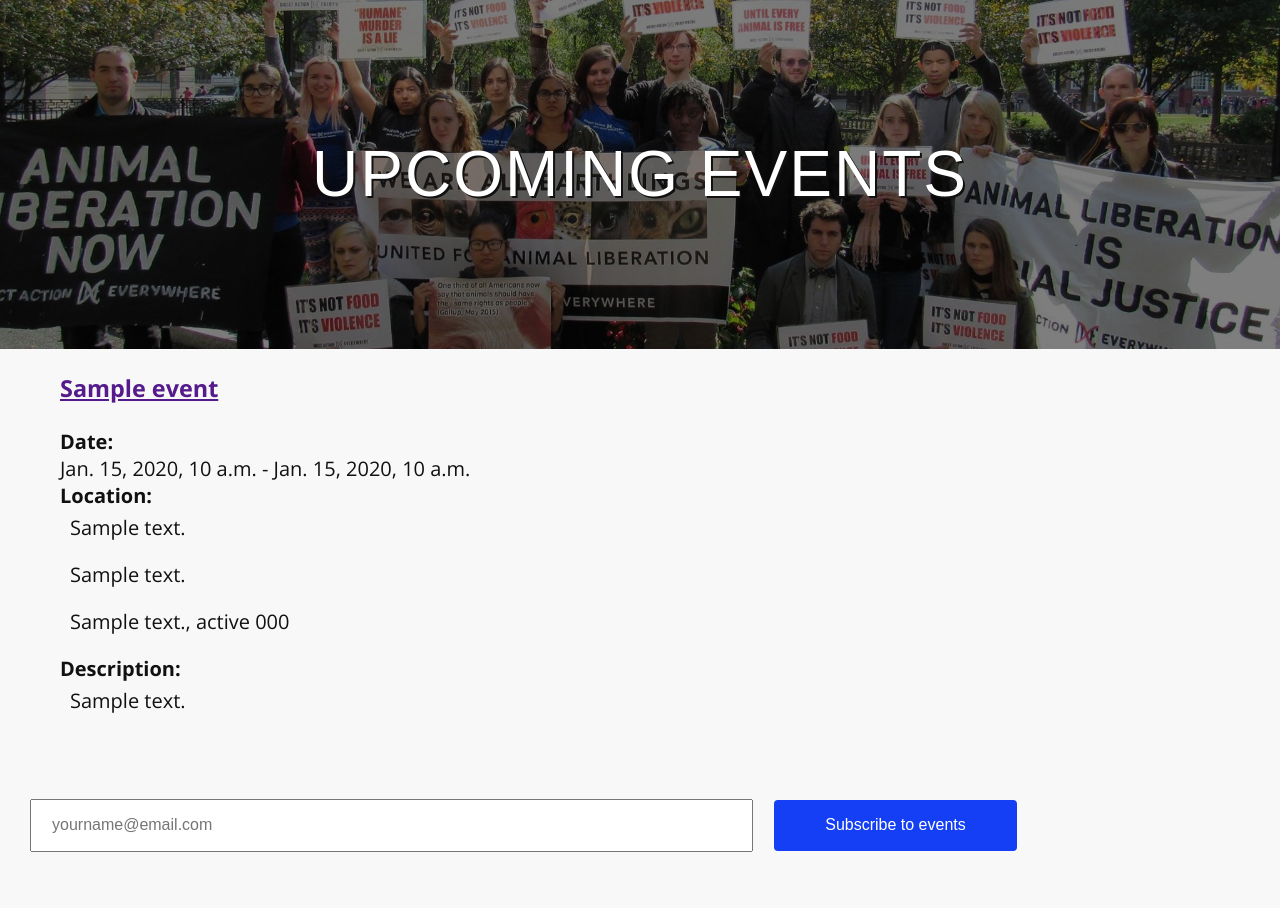
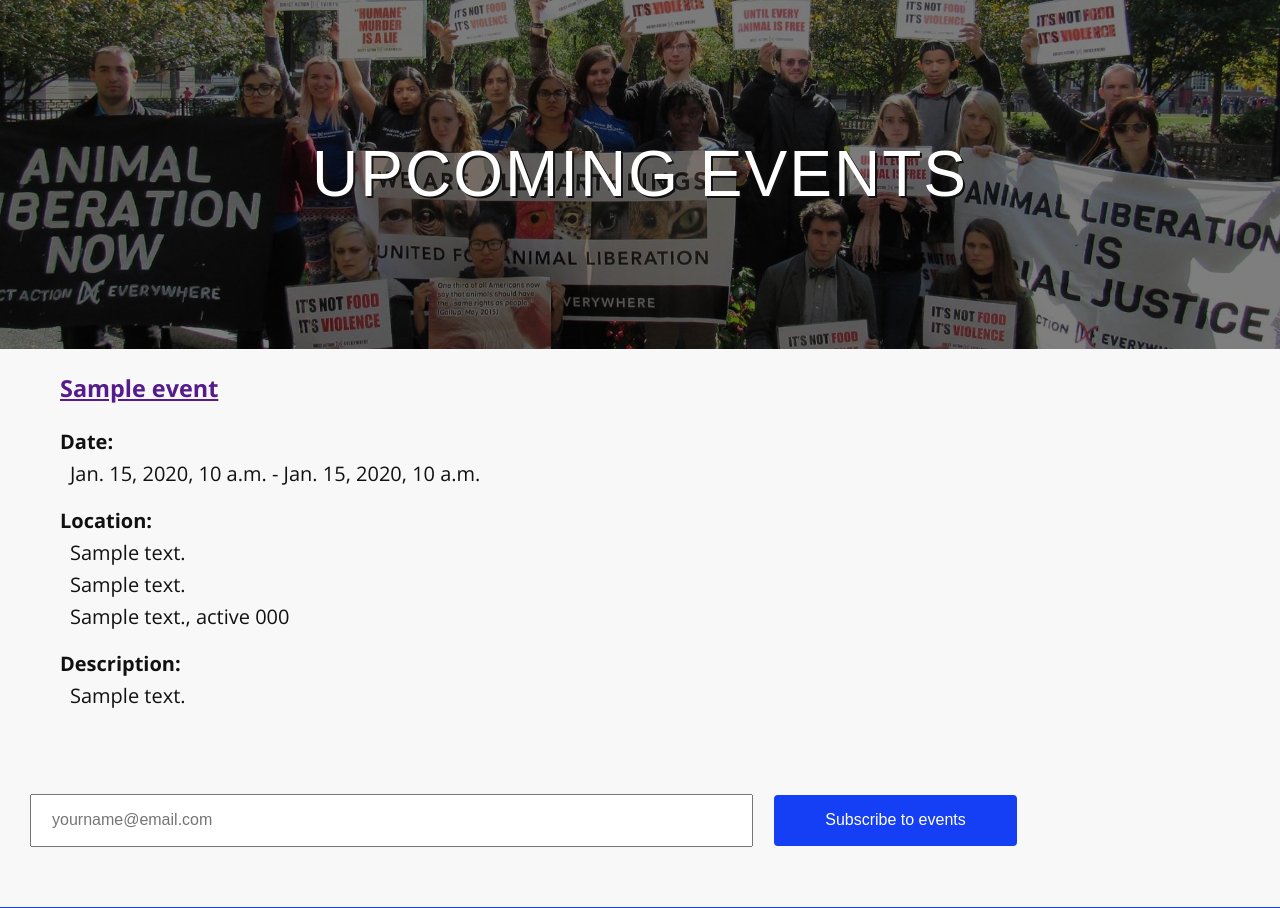
Before and after one commit to LiberationWarsaw/liberationwarsaw, a Django app: page /events in a window 1280 px wide. Shown: the part 51-959 px from the top of the page. Run offline with Django 3.2, Linux system fonts and the light colour scheme; tables that the repository leaves empty hold one stand-in row (values such as "Sample post"); some libraries are stand-ins or nearby versions; some web fonts are replaced.

Commit message:
event template formatting

```diff
--- a/core/static/style.css
+++ b/core/static/style.css
@@ -760,9 +760,12 @@ h3#form {
   margin-left: 40px;
 }
 
+.event-info-section {
+  margin: 20px auto;
+}
 
 .event-page-item p {
-  margin-bottom: 20px;
+  margin-bottom: 0px;
 }
 
 .social-icons {
--- a/core/templates/core/event-list.html
+++ b/core/templates/core/event-list.html
@@ -10,15 +10,22 @@
 {% for event in object_list %}
 
 <a name="event1"></a>
-<div class ="event-page-item">
+<div class="event-page-item">
   <h3><a href="{{ event.url }}">{{ event.title }}</a></h3>
-  <h4>Date:</h4>{{ event.start_time }} - {{ event.end_time }}
+  <div class="event-info-section">
+    <h4>Date:</h4>
+    <p>{{ event.start_time }} - {{ event.end_time }}</p>
+  </div>
+  <div class="event-info-section">
   <h4>Location:</h4>
     <p>{{ event.address_title }}</p>
     <p>{{ event.address_street }}</p>
     <p>{{ event.address_city }}, {{ event.address_state}} {{ event.address_zip}}</p>
-  <h4>Description:</h4>
-  <p>{{ event.description }}</p>
+  </div>
+  <div class="event-info-section">
+    <h4>Description:</h4>
+    <p>{{ event.description }}</p>
+  </div>
 </div>
 
 {% endfor %}
```
